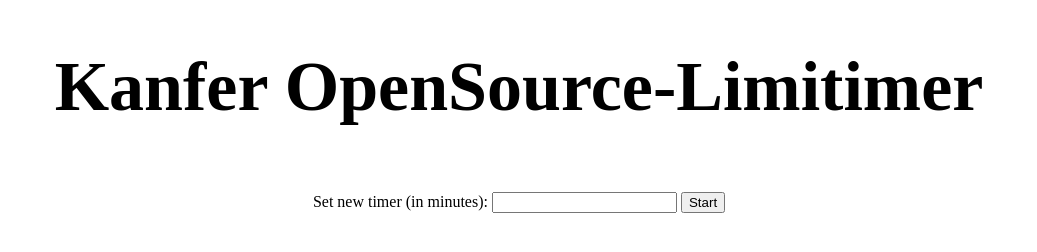
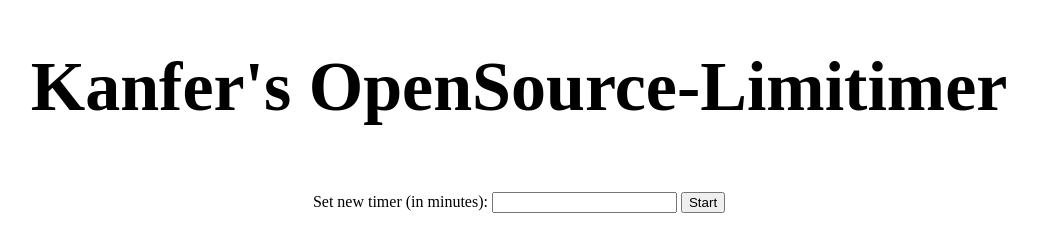
Before and after one commit to Technical-1/OpenSource-Limitimer, a plain HTML site: page index.html in a window 1280 px wide. Shown: the whole page, without its empty margins (121-1158 px from the left). Drawn offline with Linux system fonts and the light colour scheme.

Commit message:
Update index.html

```diff
--- a/index.html
+++ b/index.html
@@ -1,7 +1,7 @@
 <!DOCTYPE html>
 <html>
   <head>
-    <title>Kanfer OpenSource-Limitimer</title>
+    <title>Kanfer's OpenSource-Limitimer</title>
     <style>
       /* center text on the page */
       body {
@@ -51,7 +51,7 @@
     </script>
   </head>
   <body>
-    <h1 style="font-size:70px;">Kanfer OpenSource-Limitimer</h1>
+    <h1 style="font-size:70px;">Kanfer's OpenSource-Limitimer</h1>
     <div id="timer" style="font-size:400px;"></div>
     <br>
     <form>
```
